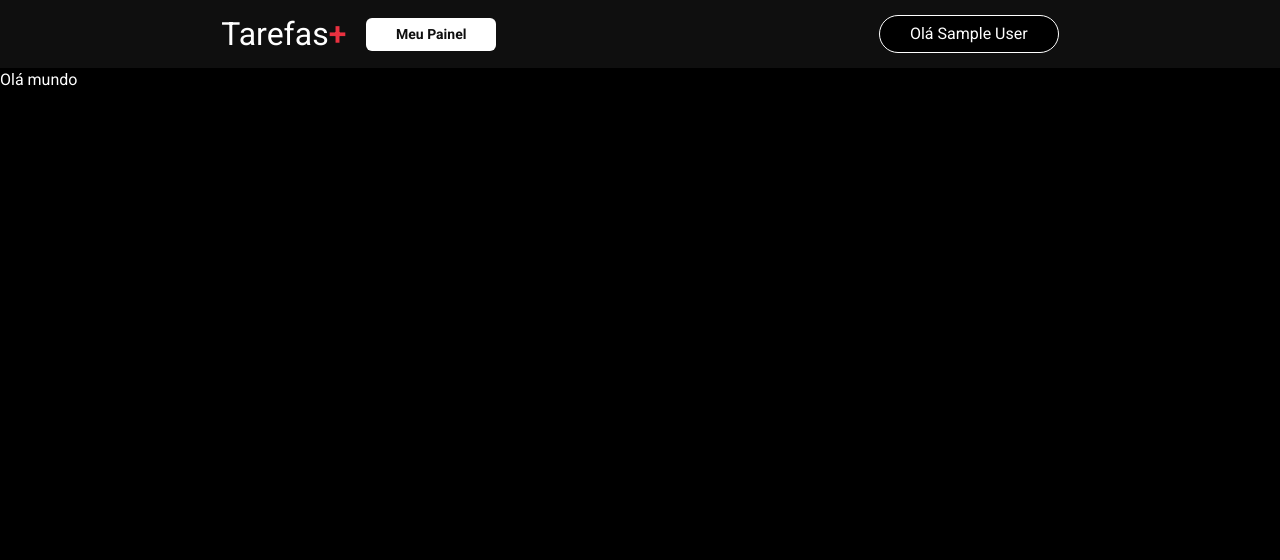
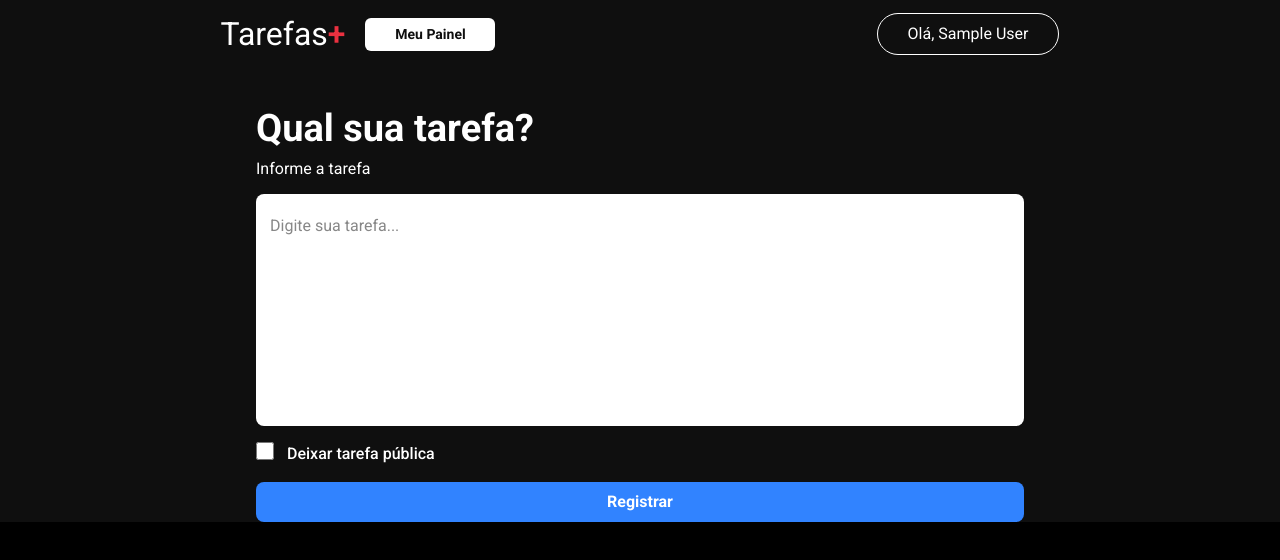
Before and after one commit to BrenoDev00/Estudos_Next, a Next.js app in the folder task-app/: page /dashboard in a window 1280 px wide. Shown: the top 560 px of the page. Built offline with nearby package versions, Linux system fonts and the light colour scheme; no server answers; sample sign-in values are in the browser's storage.

Commit message:
adiciona estilização de dashboard

```diff
--- a/task-app/src/app/dashboard/page.tsx
+++ b/task-app/src/app/dashboard/page.tsx
@@ -1,15 +1,55 @@
 "use client";
 
-import { Header, ProtectedPage } from "@/components";
+import { Header, ProtectedPage, Textarea, Button } from "@/components";
 import { SessionProvider } from "next-auth/react";
 import { SessionType } from "@/types/session.type";
+import { twMerge } from "tailwind-merge";
 
 export default function Dashboard({ session }: SessionType) {
   return (
     <SessionProvider session={session}>
       <ProtectedPage>
         <Header />
-        <h1>Olá mundo</h1>
+
+        <main
+          className={twMerge("bg-bg-black flex items-center justify-center")}
+        >
+          <section className="grow max-w-[1024px] px-[128px]">
+            <div>
+              <h1 className="font-bold text-[38px] mt-[32px]">
+                Qual sua tarefa?
+              </h1>
+
+              <form className="flex flex-col gap-[16px]">
+                <div className="flex flex-col gap-[13px]">
+                  <label htmlFor="task-field">Informe a tarefa</label>
+                  <Textarea
+                    id={"task-field"}
+                    rows={8}
+                    cols={8}
+                    placeholder="Digite sua tarefa..."
+                    className="resize-none"
+                  />
+                </div>
+
+                <div className="flex gap-[13px]">
+                  <input
+                    type="checkbox"
+                    id="public-task"
+                    className="w-[18px] h-[18px] cursor-pointer"
+                  />
+                  <label htmlFor="public-task" className="font-medium">
+                    Deixar tarefa pública
+                  </label>
+                </div>
+
+                <Button type="submit" variant="secondary">
+                  Registrar
+                </Button>
+              </form>
+            </div>
+          </section>
+        </main>
       </ProtectedPage>
     </SessionProvider>
   );
--- a/task-app/src/components/button.tsx
+++ b/task-app/src/components/button.tsx
@@ -3,18 +3,28 @@
 import { ButtonProps } from "@/types/components";
 import { twMerge } from "tailwind-merge";
 
-export const Button = ({ variant, className, type, children, onClick }: ButtonProps) => {
+export const Button = ({
+  variant,
+  className,
+  type,
+  children,
+  onClick,
+}: ButtonProps) => {
   let buttonStyle: string;
 
   if (variant === "primary") {
     buttonStyle = twMerge(
-      "bg-black rounded-full py-[6px] px-[30px]",
+      "bg-bg-black rounded-full py-[8px] px-[30px]",
       "border border-white cursor-pointer",
       "hover:bg-white hover:text-bg-black transition duration-300"
     );
 
     return (
-      <button onClick={onClick} type={type} className={twMerge(buttonStyle, className)}>
+      <button
+        onClick={onClick}
+        type={type}
+        className={twMerge(buttonStyle, className)}
+      >
         {children}
       </button>
     );
@@ -22,11 +32,15 @@ export const Button = ({ variant, className, type, children, onClick }: ButtonPr
 
   if (variant === "secondary") {
     buttonStyle = twMerge(
-      "bg-blue rounded-[8px] py-[6px] px-[30px] cursor-pointer"
+      "bg-bg-blue rounded-[8px] py-[8px] px-[30px] cursor-pointer font-bold"
     );
 
     return (
-      <button onClick={onClick} type={type} className={twMerge(buttonStyle, className)}>
+      <button
+        onClick={onClick}
+        type={type}
+        className={twMerge(buttonStyle, className)}
+      >
         {children}
       </button>
     );
--- a/task-app/src/components/header.tsx
+++ b/task-app/src/components/header.tsx
@@ -37,7 +37,7 @@ export const Header = () => {
         </Button>
       ) : session ? (
         <Button type="button" variant="primary" onClick={() => signOut()}>
-          Olá {session?.user?.name}
+          Olá, {session?.user?.name}
         </Button>
       ) : (
         <Button
--- a/task-app/src/components/index.ts
+++ b/task-app/src/components/index.ts
@@ -2,3 +2,4 @@ export * from "./header";
 export * from "./label-box";
 export * from "./button";
 export * from "./protected-page";
+export * from "./textarea";
--- /dev/null
+++ b/task-app/src/components/textarea.tsx
@@ -0,0 +1,24 @@
+import { TextareaProps } from "@/types/components";
+import { twMerge } from "tailwind-merge";
+
+export const Textarea = ({
+  id,
+  rows,
+  cols,
+  className,
+  placeholder,
+}: TextareaProps) => {
+  return (
+    <textarea
+      id={id}
+      className={twMerge(
+        "bg-white rounded-[8px] text-bg-black",
+        "py-[20px] px-[14px] outline-none",
+        className
+      )}
+      rows={rows}
+      cols={cols}
+      placeholder={placeholder}
+    ></textarea>
+  );
+};
--- a/task-app/src/types/components/index.ts
+++ b/task-app/src/types/components/index.ts
@@ -1,3 +1,4 @@
 export * from "./button.type";
 export * from "./label-box.type";
 export * from "./protected-page.type";
+export * from "./textarea.type";
```
Also changed, not shown: task-app/src/types/components/textarea.type.ts (added, +7 -0 lines).
